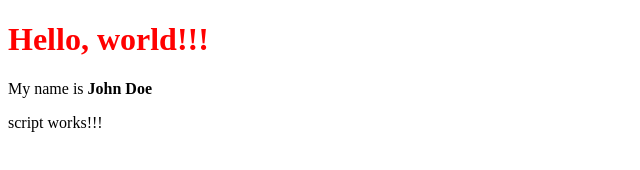
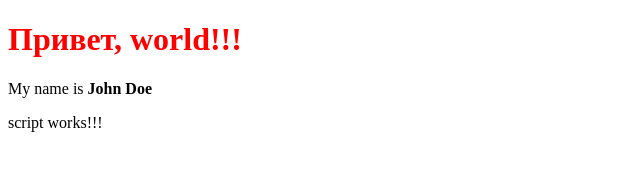
Before and after one commit to ultrapir/temp-temp, a plain HTML site: page index.html in a window 1280 px wide. Shown: the whole page, without its empty margins (0-640 px from the left). Drawn offline with Linux system fonts and the light colour scheme.

Commit message:
+ привет

```diff
--- a/index.html
+++ b/index.html
@@ -7,7 +7,7 @@
     <link rel="stylesheet" href="style.css">
 </head>
 <body>
-    <h1>Hello, world!!!</h1>
+    <h1>Привет, world!!!</h1>
     <p>My name is <strong>John Doe</strong></p>
     <script>
         document.body.append('script works!!!');
```
